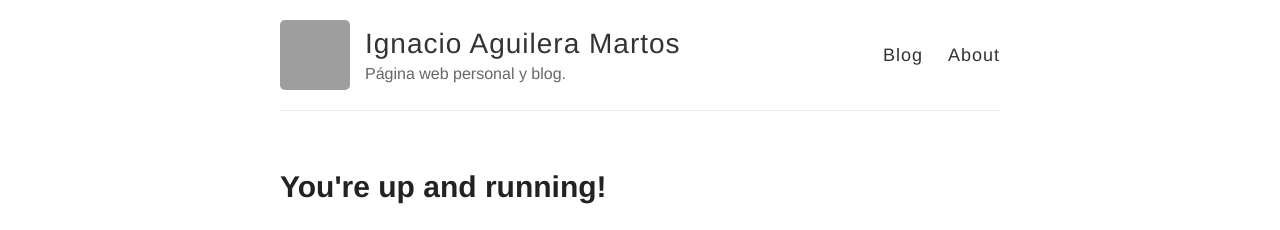
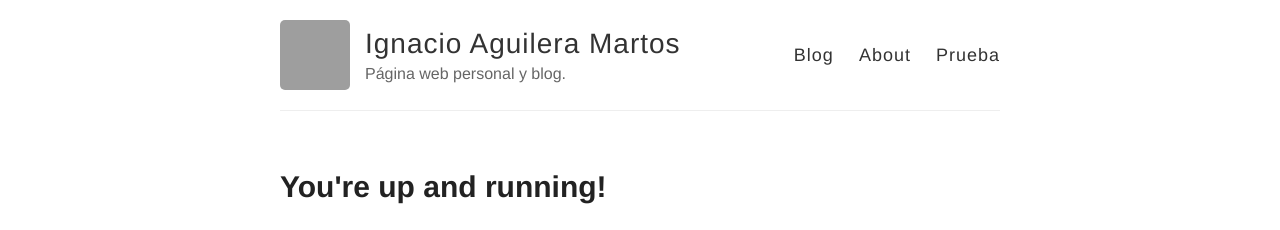
Before and after one commit to nacheteam/nacheteam.github.io, a Jekyll site: the page built from index.html, in a window 1280 px wide. Shown: the top 230 px of the page. Built offline with Jekyll 4.4.1, drawn with Linux system fonts in a browser that asks for light colours; grey boxes are pictures that could not be loaded.

Commit message:
Añadido enlace a la pagina de prueba

```diff
--- a/_layouts/default.html
+++ b/_layouts/default.html
@@ -29,6 +29,7 @@
           <nav>
             <a href="{{ site.baseurl }}/">Blog</a>
             <a href="{{ site.baseurl }}/about">About</a>
+            <a href="{{ site.baseurl }}/prueba">Prueba</a>
           </nav>
         </header>
       </div>
```
